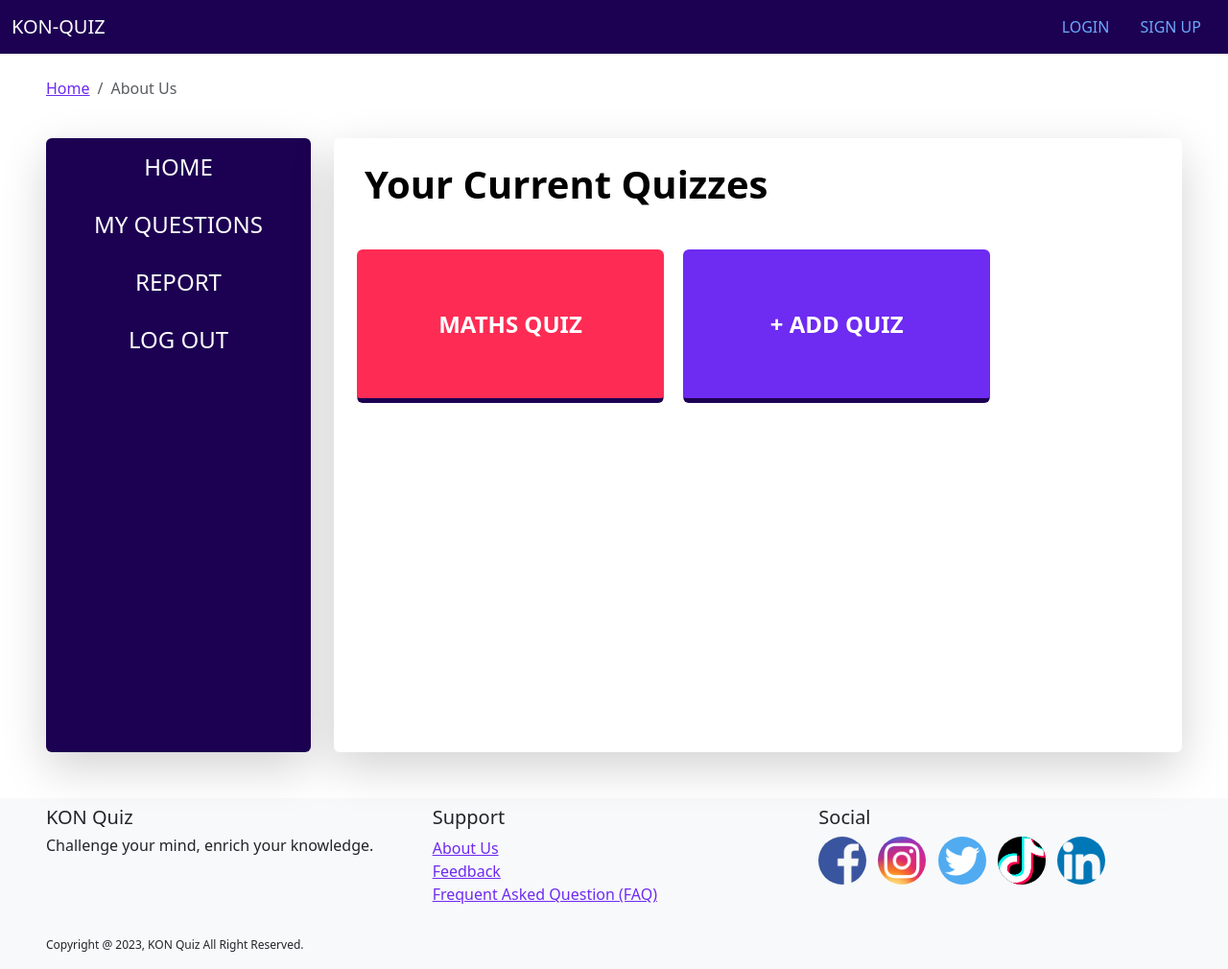
After one commit to Zhen-Zhi/FWDD-KON-Quiz, a PHP site: page /profile.php in a window 1280 px wide. The commit adds this page. Shown: the whole page at 96% size. Run offline with PHP 8.4, Linux system fonts and the light colour scheme.

Commit message:
prof and abt us

```diff
--- a/about_us.php
+++ b/about_us.php
@@ -1,5 +1,5 @@
 <head>
-    <title>KON Quiz - Aboutus</title>
+    <title>KON Quiz - About_us</title>
 </head>
 
 <?php
--- /dev/null
+++ b/profile.php
@@ -0,0 +1,73 @@
+<head>
+    <title>KON Quiz - Profile</title>
+</head>
+
+<?php
+    include("session.php");
+?>
+
+<div class="container-fluid pt-5 mt-2 px-5">
+    <div class="row mt-4">
+        <nav aria-label="breadcrumb">
+            <ol class="breadcrumb">
+                <li class="breadcrumb-item"><a href="homepage.php">Home</a></li>
+                <li class="breadcrumb-item active" aria-current="page">About Us</li>
+        </nav>
+    </div>
+</div>
+
+
+<div class="container-fluid px-5">
+    <div class="row">
+        <div class="fixed mt-4">
+            <div class="card border-0 shadow-lg" style="height: 80vh; background-color: #1c0052; !important">
+
+                <!-- HELLOOOOOOOOOOOOOOOOOOOOOOOOO havent add username and prof pic -->
+
+                <a href="homepage.php" class="nav-link navi fs-4" role="button">HOME</a>
+                <a href="homepage.php" class="nav-link navi fs-4" role="button">MY QUESTIONS</a>
+                <a href="homepage.php" class="nav-link navi fs-4" role="button">REPORT</a>
+                <a href="homepage.php" class="nav-link navi fs-4" role="button">LOG OUT</a>
+            </div>
+        </div>
+        <div class="col mt-4">
+            <div class="card border-0 shadow-lg" style="height: 80vh;">
+                <div class="col px-3">
+
+                <h2 class="card-title fs-1 pb-1 pt-4 mb-3 px-3" style="font-weight: bold; color: black !important">Your Current Quizzes</h2>
+
+                    <!-- HELLOOOOOOOOOOOOOOOOOOOOOOOOO need put loop here from database -->
+
+                    <button class="btn my-4 mx-2 px-5 py-5" type="submit" name= "" style= "width: 40vh; height: 20vh; font-weight: bold; font-size: 3vh; color: white !important; background-color: #fe2c54 !important">
+                        MATHS QUIZ
+                    </button>
+
+                    <button class="btn my-4 mx-2 px-5 py-5" type="submit" name= "" style= "width: 40vh; height: 20vh; font-weight: bold; font-size: 3vh; color: white !important;">
+                        + ADD QUIZ
+                    </button>
+                </div>
+            </div>
+        </div>
+        <div class="row"></div>
+    </div>
+</div>
+
+
+<?php
+    include("footer.php");
+?>
+
+
+<style>
+    .fixed{
+        width: 300px;
+    }
+
+    .navi{
+        color: white !important;
+        padding-top: 1.5vh;
+        padding-bottom: 1.5vh;
+        display: flex;
+        justify-content: center;
+    }
+</style>
```
